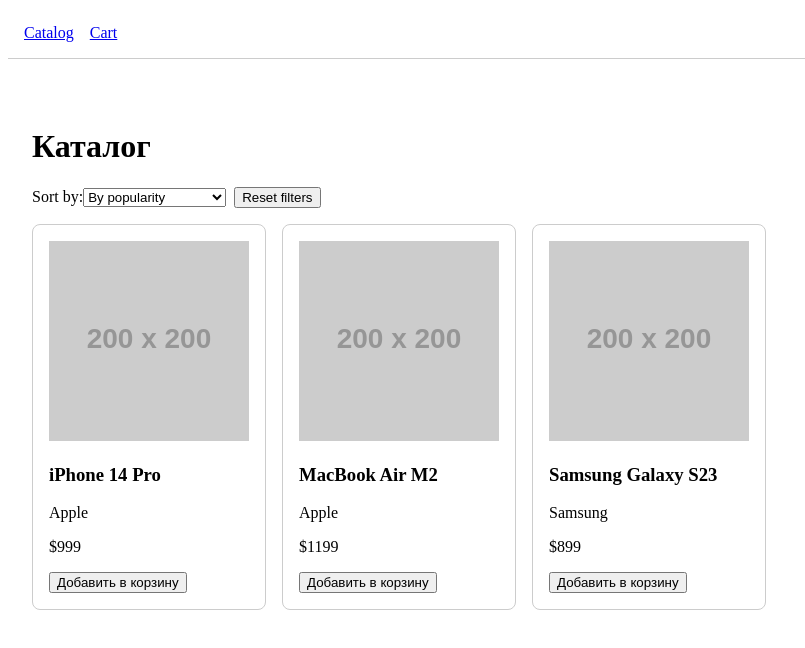
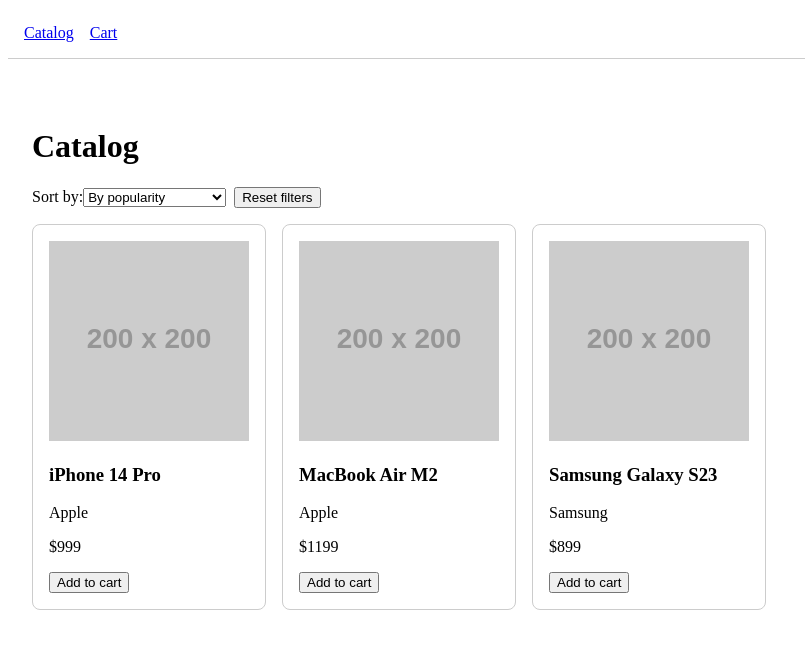
Before and after one commit to Baisalov24/e-commerce, a React app: page / in a window 1280 px wide. Shown: the top 648 px of the page, without its empty margins (0-805 px from the left). Built offline with nearby package versions, Linux system fonts and the light colour scheme.

Commit message:
perf(router): lazy load pages with React.lazy and Suspense

```diff
--- a/src/App.tsx
+++ b/src/App.tsx
@@ -1,11 +1,11 @@
-import React, { useEffect } from "react";
+import React, { useEffect, Suspense, lazy } from "react";
 import { useDispatch } from "react-redux";
 import { setProducts } from "@/store/catalogSlice";
 import { mockProducts } from "@/data/products";
 import type { AppDispatch } from "@/store";
 import { BrowserRouter as Router, Routes, Route, Link  } from "react-router-dom";
-import CatalogPage from "@/pages/CatalogPage";
-import CartPage from "@/pages/CartPage";
+const CatalogPage = lazy(() => import("@/pages/CatalogPage"));
+const CartPage = lazy(() => import("@/pages/CartPage"));
 
 const App = () => {
   const dispatch = useDispatch<AppDispatch>();
@@ -22,10 +22,12 @@
         <Link to="/cart">Cart</Link>
       </nav>
     </header>
-    <Routes>
-      <Route path="/" element={<CatalogPage />} />
-      <Route path="/cart" element={<CartPage />} />
-    </Routes>
+    <Suspense fallback={<div>Loading...</div>}>
+        <Routes>
+          <Route path="/" element={<CatalogPage />} />
+          <Route path="/cart" element={<CartPage />} />
+        </Routes>
+      </Suspense>
   </Router>
   );
 };
--- a/src/components/ProductCard.tsx
+++ b/src/components/ProductCard.tsx
@@ -17,7 +17,7 @@
     <h3>{product.title}</h3>
     <p>{product.brand}</p>
     <p>${product.price}</p>
-    <button onClick={() => dispatch(addToCart(product))}>Добавить в корзину</button>
+    <button onClick={() => dispatch(addToCart(product))}>Add to cart</button>
   </div>
   );
 };
--- a/src/pages/CatalogPage.tsx
+++ b/src/pages/CatalogPage.tsx
@@ -15,7 +15,7 @@
 
   return (
     <div style={{ padding: 24 }}>
-      <h1>Каталог</h1>
+      <h1>Catalog</h1>
       <FiltersPanel />
       <Catalog />
     </div>
--- a/src/store/catalogSlice.ts
+++ b/src/store/catalogSlice.ts
@@ -8,7 +8,7 @@
 }
 
 const initialState: CatalogState = {
-  products: [], // позже загрузим из mock-данных
+  products: [],
   filters: {
     priceRange: [0, 10000],
     brands: [],
```
